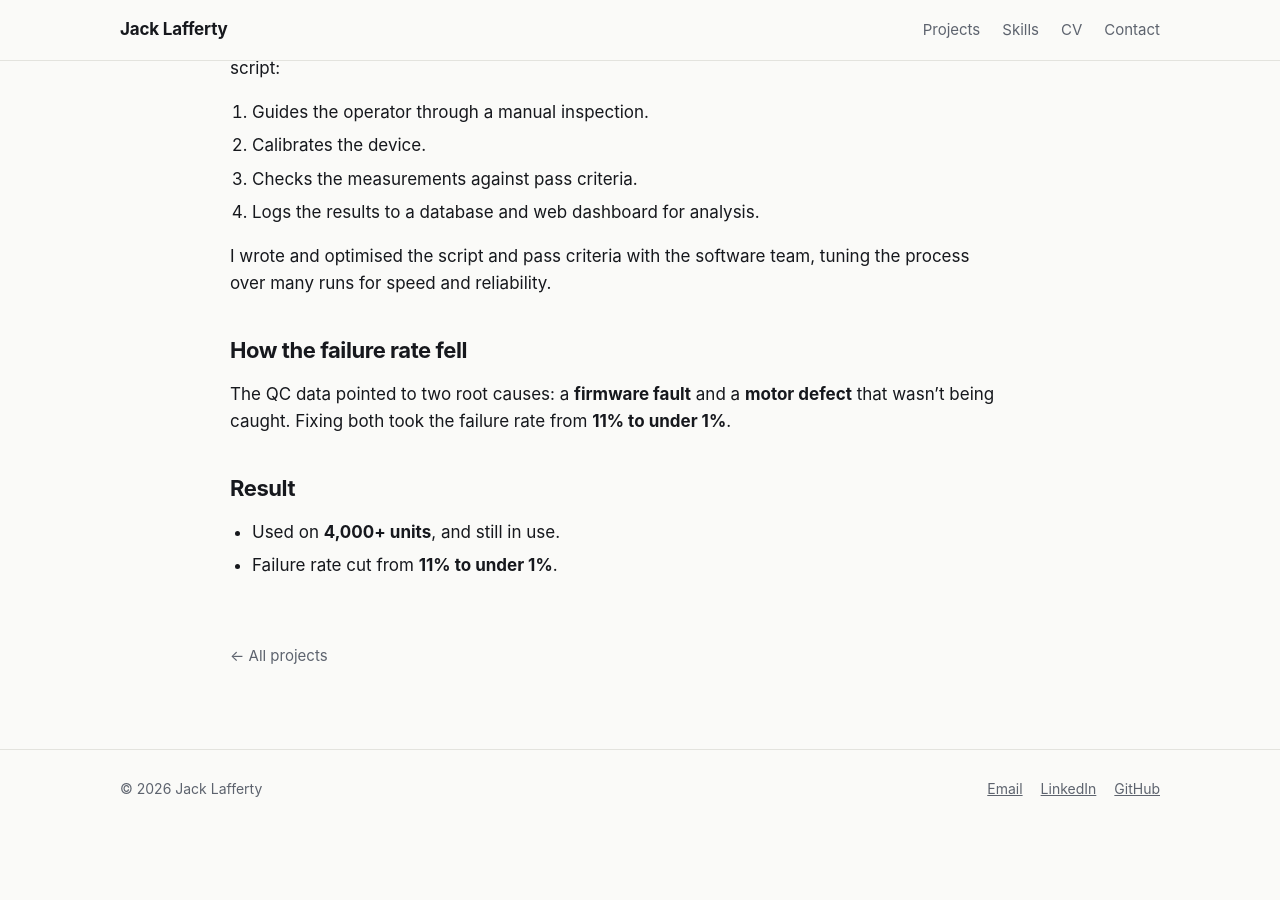
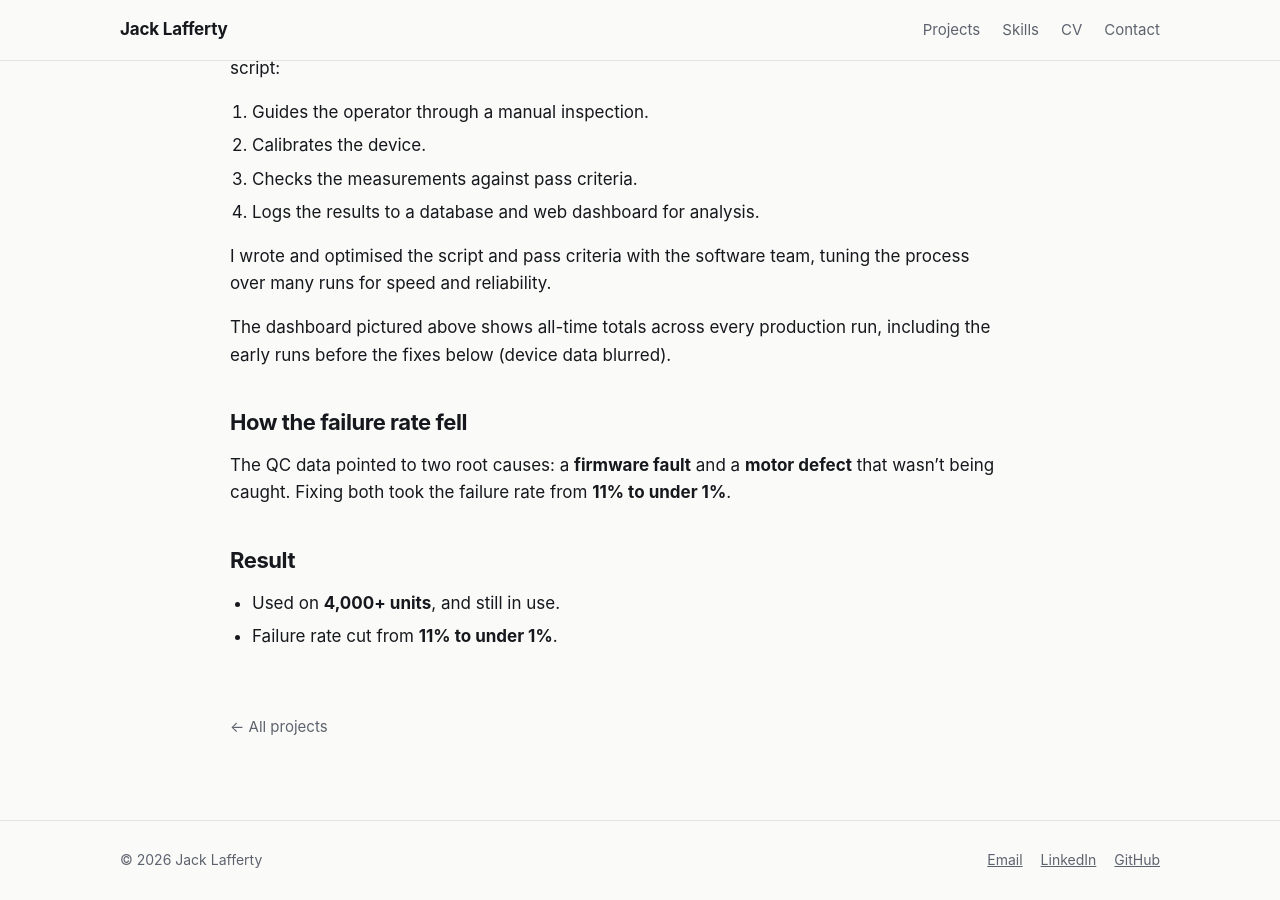
Before and after one commit to jack-laff/jack-laff.github.io, a Jekyll site: the page built from _projects/qc-system.md, in a window 1280 px wide and 900 px high, scrolled down 1232 px. Built offline with Jekyll 4.4.1, drawn with Linux system fonts in a browser that asks for light colours; before the commit the page ends 2060 px from its top, so only the background shows below that.

Commit message:
QC page: note on dashboard totals

```diff
--- a/_projects/qc-system.md
+++ b/_projects/qc-system.md
@@ -32,6 +32,9 @@ Each device has a PIC18 microcontroller that talks to a Raspberry Pi running the
 I wrote and optimised the script and pass criteria with the software team, tuning the process over many runs for
 speed and reliability.
 
+The dashboard pictured above shows all-time totals across every production run, including the early runs before
+the fixes below (device data blurred).
+
 ## How the failure rate fell
 
 The QC data pointed to two root causes: a **firmware fault** and a **motor defect** that wasn't being caught.
```
